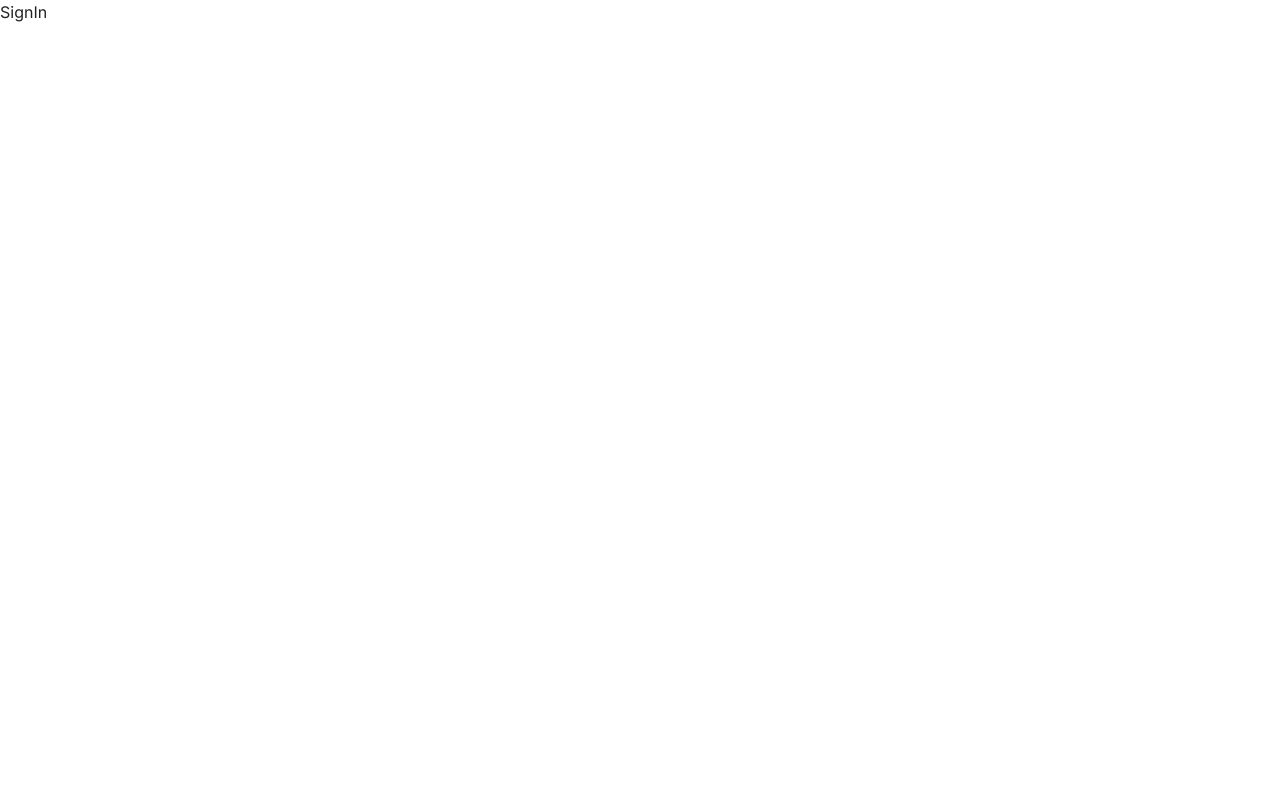
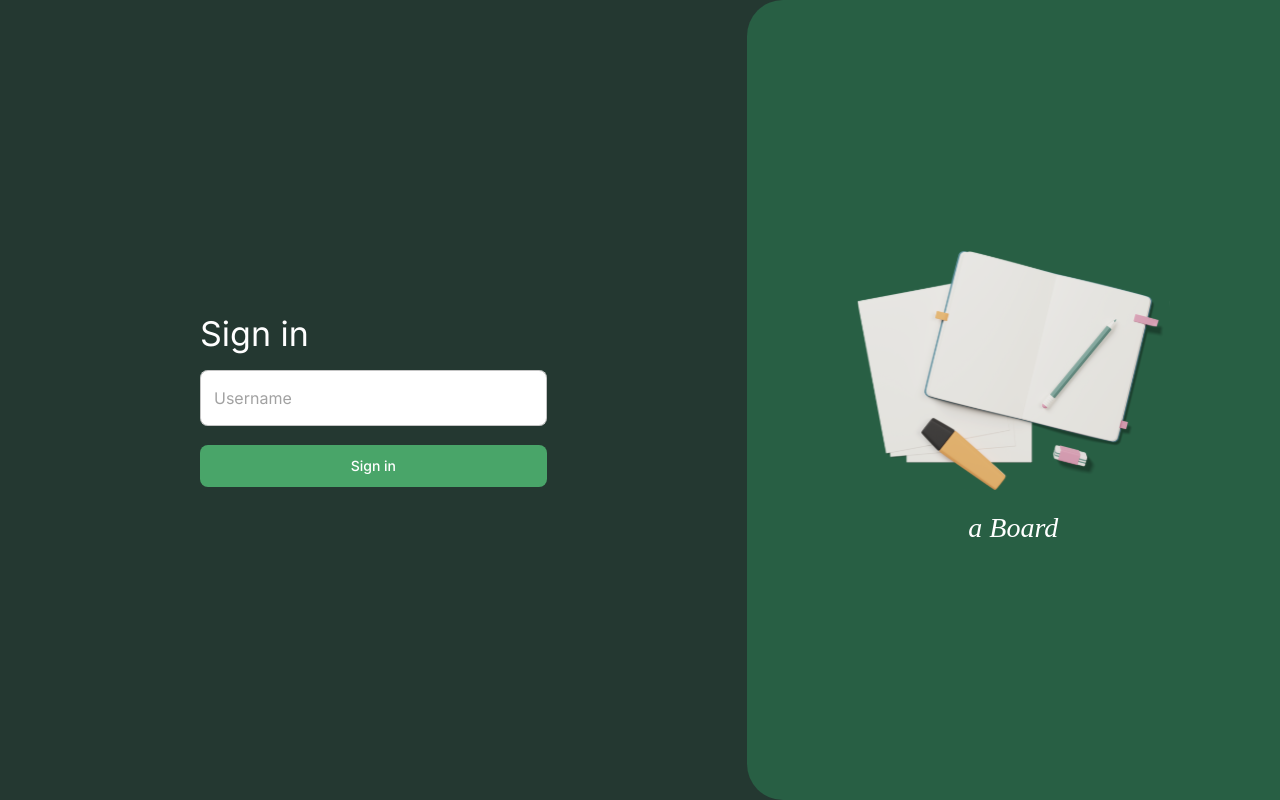
Before and after one commit to Tngart/a-board, a Next.js app: page /sign-in in a window 1280 px wide. Built offline with nearby package versions, Linux system fonts and the light colour scheme.

Commit message:
✨ Add sign-in page

```diff
--- a/src/app/layout.tsx
+++ b/src/app/layout.tsx
@@ -1,20 +1,20 @@
-import Providers from '@/providers';
-import type { Metadata, Viewport } from 'next';
-import { PropsWithChildren } from 'react';
-import './globals.css';
+import Providers from "@/providers";
+import type { Metadata, Viewport } from "next";
+import { PropsWithChildren } from "react";
+import "./globals.css";
 
 export const metadata: Metadata = {
-  title: 'Data wow',
-  description: 'Data wow',
+  title: "Data wow",
+  description: "Data wow",
   icons: {
-    apple: '/apple-touch-icon.png',
-    icon: ['/favicon.ico', '/favicon.svg'],
-    shortcut: '/favicon.svg',
+    apple: "/apple-touch-icon.png",
+    icon: ["/favicon.ico", "/favicon.svg"],
+    shortcut: "/favicon.svg",
   },
 };
 
 export const viewport: Viewport = {
-  width: 'device-width',
+  width: "device-width",
   initialScale: 1,
 };
 
@@ -22,9 +22,7 @@ export default function RootLayout({ children }: PropsWithChildren) {
   return (
     <html lang="en">
       <body>
-        <Providers>
-          <div className="min-w-max">{children}</div>
-        </Providers>
+        <Providers>{children}</Providers>
       </body>
     </html>
   );
--- /dev/null
+++ b/src/app/sign-in/login-form.tsx
@@ -0,0 +1,118 @@
+import Header from "@/components/header";
+import Input from "@/components/input";
+import { Button, Stack, Typography } from "@mui/material";
+import Grid from "@mui/material/Grid2";
+import Image from "next/image";
+import { FC } from "react";
+import { useForm } from "react-hook-form";
+
+interface IProps {
+  loading?: boolean;
+  onSubmit?: ({ username }: { username: string }) => void;
+  onUsernameChange?: (value: string) => void;
+}
+
+const LoginForm: FC<IProps> = ({ loading, onSubmit }) => {
+  const {
+    control,
+    handleSubmit,
+    formState: { isValid },
+  } = useForm<{ username: string }>({
+    mode: "all",
+    defaultValues: { username: "" },
+  });
+
+  const handleOnSubmit = (e: React.FormEvent<HTMLFormElement>) => {
+    e.preventDefault();
+    if (onSubmit) handleSubmit(onSubmit)();
+  };
+
+  return (
+    <form onSubmit={handleOnSubmit}>
+      <Grid
+        container
+        sx={{
+          height: "100vh",
+          justifyContent: "center",
+          alignItems: "stretch",
+          background: "#243831",
+        }}
+        direction={{ xs: "column-reverse", md: "row" }}
+      >
+        <Grid
+          size={{ xs: 12, md: 7 }}
+          sx={{
+            alignContent: "center",
+            padding: { xs: "16px", md: "200px" },
+            height: { xs: "55%", md: "auto" },
+            gap: "32px",
+          }}
+        >
+          <Stack spacing={2}>
+            <div className="mb-6">
+              <Header heading={"Sign in"} />
+            </div>
+            <Input
+              control={control}
+              name={"username"}
+              placeholder="Username"
+              sx={{ background: "white", borderRadius: "8px" }}
+            />
+            <Button
+              className="h-10 w-full"
+              color="success"
+              disableElevation
+              disabled={!isValid}
+              loading={loading}
+              type="submit"
+              variant="contained"
+            >
+              Sign in
+            </Button>
+          </Stack>
+        </Grid>
+
+        <Grid
+          size={{ xs: 12, md: 5 }}
+          sx={{
+            display: "flex",
+            flexDirection: "column",
+            justifyContent: "center",
+            alignItems: "center",
+            background: "#285F44",
+            borderTopLeftRadius: { xs: "0px", md: "36px" },
+            borderBottomLeftRadius: { xs: "36px", md: "36px" },
+            borderBottomRightRadius: { xs: "36px", md: "0px" },
+            height: { xs: "45%", md: "auto" },
+          }}
+        >
+          <Image
+            src="/icon.svg"
+            alt="logo"
+            width={200}
+            height={230}
+            style={{
+              width: "auto",
+              height: "30%",
+            }}
+          />
+
+          <Typography
+            style={{
+              fontFamily: "Castoro",
+              fontStyle: "italic",
+              fontWeight: 400,
+              fontSize: "28px",
+              color: "white",
+              marginTop: "16px",
+            }}
+          >
+            a Board
+          </Typography>
+        </Grid>
+      </Grid>
+    </form>
+  );
+};
+
+export default LoginForm;
--- a/src/app/sign-in/page.tsx
+++ b/src/app/sign-in/page.tsx
@@ -1,7 +1,25 @@
-import React from "react";
+"use client";
+import { useRouter } from "next/navigation";
+import { useCallback, useState } from "react";
+import LoginForm from "./login-form";
 
 const SignIn = () => {
-  return <div>SignIn</div>;
+  const [loading, setLoading] = useState<boolean>();
+
+  const router = useRouter();
+
+  const onSubmit = useCallback(
+    async ({ username }: { username: string }) => {
+      setLoading(true);
+      console.log("onSubmit", username);
+      await new Promise((resolve) => {
+        setTimeout(resolve, 1000);
+      });
+      router.replace("/homepage");
+    },
+    [router]
+  );
+
+  return <LoginForm loading={loading} onSubmit={onSubmit} />;
 };
-
 export default SignIn;
--- /dev/null
+++ b/src/components/header.tsx
@@ -0,0 +1,59 @@
+import Skeleton from "@mui/material/Skeleton";
+import Typography from "@mui/material/Typography";
+import { FC, ReactNode } from "react";
+
+interface HeaderProps {
+  center?: boolean;
+  heading: string | ReactNode;
+  subheading?: string | ReactNode;
+  fullWidth?: boolean;
+  loading?: boolean;
+  parent?: string;
+  onParentClick?: () => void;
+}
+
+const Header: FC<HeaderProps> = ({
+  heading,
+  subheading,
+  loading,
+  parent,
+  onParentClick,
+}) => {
+  return (
+    <div>
+      {loading ? (
+        <Skeleton variant="text">
+          <Typography variant="h4">{heading}</Typography>
+        </Skeleton>
+      ) : (
+        <Typography variant="h4" color="primary.contrastText">
+          {parent && (
+            <Typography variant="body1" color="secondary">
+              <span
+                className="hover:underline cursor-pointer"
+                onClick={onParentClick}
+              >
+                {parent}
+              </span>
+              {" /"}
+            </Typography>
+          )}
+
+          {heading}
+        </Typography>
+      )}
+
+      {subheading && loading ? (
+        <Skeleton>
+          <Typography variant="body1">{subheading}</Typography>
+        </Skeleton>
+      ) : (
+        <Typography variant="body1" color="secondary">
+          {subheading}
+        </Typography>
+      )}
+    </div>
+  );
+};
+
+export default Header;
--- /dev/null
+++ b/src/components/input.tsx
@@ -0,0 +1,58 @@
+import FormControl from "@mui/material/FormControl";
+import FormHelperText from "@mui/material/FormHelperText";
+import TextField, { TextFieldProps } from "@mui/material/TextField";
+import { Controller, FieldValues, FormProps, Path } from "react-hook-form";
+
+export default function Input<T extends FieldValues>({
+  control,
+  helperText,
+  name,
+  ...props
+}: Omit<TextFieldProps, "name"> &
+  Pick<FormProps<T>, "control"> & {
+    helperTextHidden?: boolean;
+    name?: Path<T>;
+    EndLabel?: React.ReactNode;
+  }) {
+  return control && name ? (
+    <Controller
+      control={control}
+      name={name}
+      render={({
+        field: { ref, ...field },
+        fieldState: { error, isTouched },
+      }) => (
+        <UncontrolledInput
+          {...props}
+          {...field}
+          error={Boolean(error) && isTouched}
+          helperText={error?.message || helperText}
+          inputRef={ref}
+        />
+      )}
+    />
+  ) : (
+    <UncontrolledInput {...props} helperText={helperText} />
+  );
+}
+
+function UncontrolledInput({
+  error,
+  helperText,
+  helperTextHidden,
+  inputRef,
+  ...props
+}: TextFieldProps & {
+  helperTextHidden?: boolean;
+}) {
+  return (
+    <div className="pt-1">
+      <FormControl fullWidth>
+        <TextField {...props} inputRef={inputRef} error={error} fullWidth />
+        <FormHelperText error={error} hidden={helperTextHidden}>
+          {helperText}
+        </FormHelperText>
+      </FormControl>
+    </div>
+  );
+}
--- a/src/providers/theme/index.tsx
+++ b/src/providers/theme/index.tsx
@@ -42,6 +42,20 @@ const theme = createTheme({
       },
     },
 
+    MuiCssBaseline: {
+      defaultProps: {
+        enableColorScheme: true,
+      },
+      styleOverrides: (theme) => ({
+        "input:-webkit-autofill": {
+          WebkitBoxShadow: `0 0 0 30px ${theme.vars.palette.background.default} inset !important`,
+        },
+        "input::-ms-clear, input::-ms-reveal": {
+          display: "none",
+        },
+      }),
+    },
+
     MuiButton: {
       styleOverrides: {
         root: {
```
Also changed, not shown: src/components/loading.tsx (added, +12 -0 lines), public/icon.svg (added).
